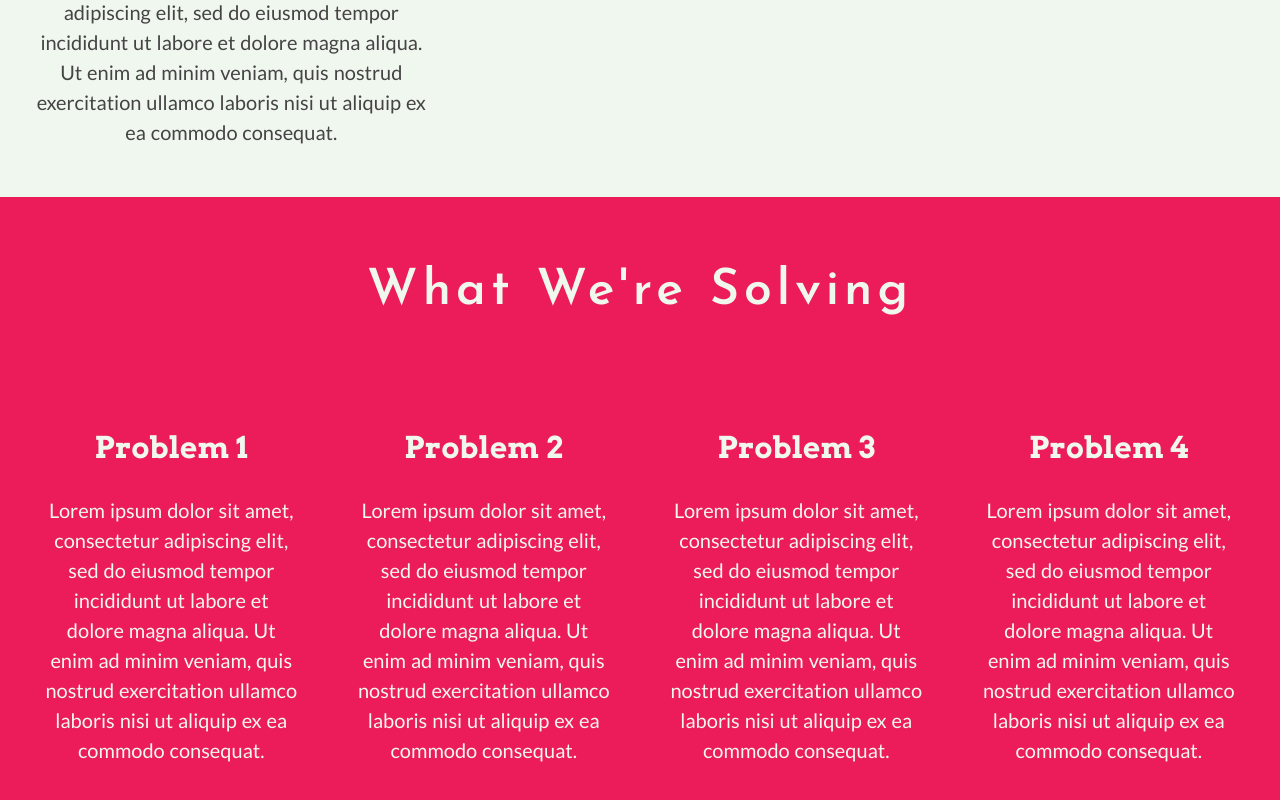
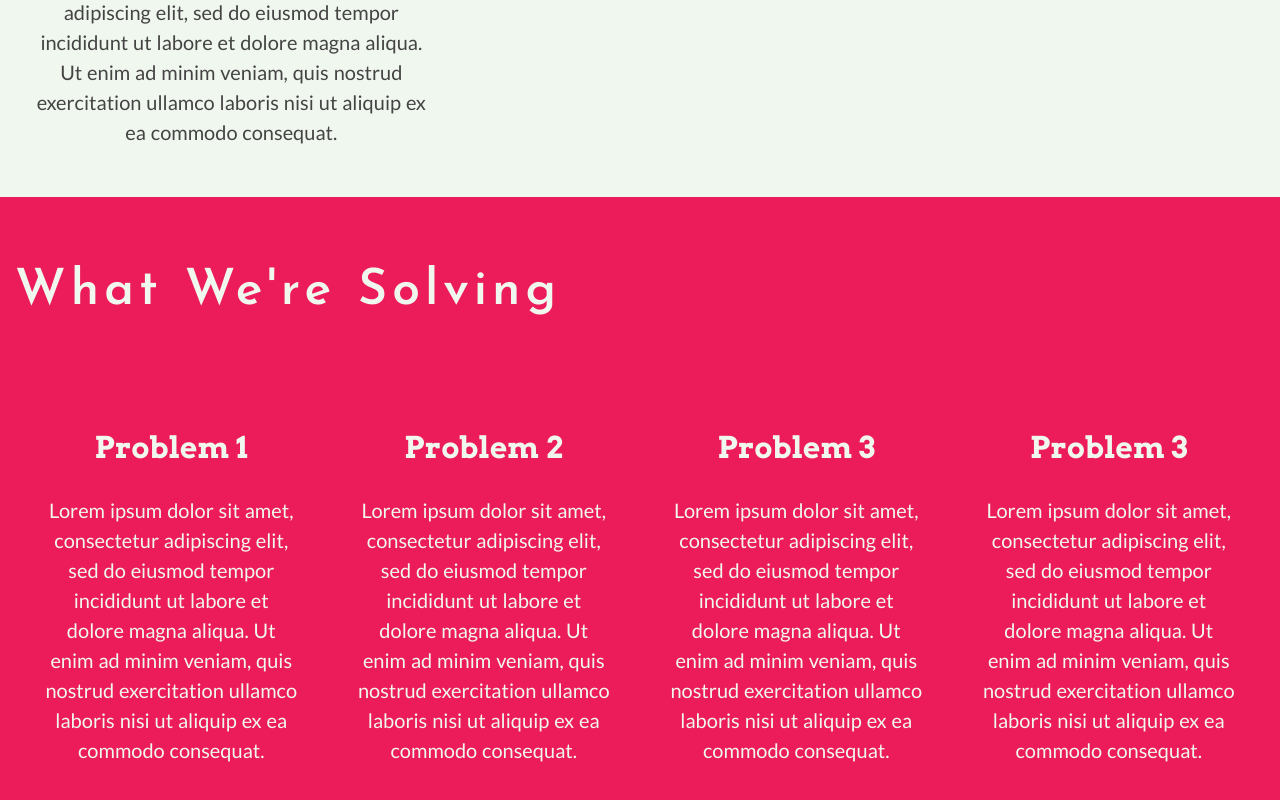
Before and after one commit to DanielJSottile/bloq4good-demo, a React (Create React App) app: page / in a window 1280 px wide. Shown: the part 504-1304 px from the top of the page. Built offline with nearby package versions, Linux system fonts and the light colour scheme.

Commit message:
scroll-animation library installed and used

```diff
--- a/package.json
+++ b/package.json
@@ -9,10 +9,12 @@
     "@types/jest": "^24.0.0",
     "@types/node": "^12.0.0",
     "@types/react": "^16.9.0",
+    "@types/react-animate-on-scroll": "^2.1.2",
     "@types/react-dom": "^16.9.0",
     "@types/react-router-dom": "^5.1.5",
     "node-sass": "^4.14.1",
     "react": "^16.13.1",
+    "react-animate-on-scroll": "^2.1.5",
     "react-dom": "^16.13.1",
     "react-router-dom": "^5.2.0",
     "react-scripts": "3.4.3",
--- a/src/Components/App/App.tsx
+++ b/src/Components/App/App.tsx
@@ -4,10 +4,9 @@ import { Route, Switch } from 'react-router-dom';
 import ErrorPage from '../ErrorPage/Errorpage';
 import LandingPage from '../../Routes/Landing/LandingPage';
 import NotFoundPage from '../../Routes/NotFoundPage/NotFoundPage';
-
 import './App.css';
 
-const App = (props: any) => {
+const App = (props: any): JSX.Element => {
   return (
     <Fragment>
       <main>
--- a/src/Components/Clients/Clients.tsx
+++ b/src/Components/Clients/Clients.tsx
@@ -1,7 +1,7 @@
 import React from 'react';
 import { Fragment } from 'react';
 
-const Clients = (props: any) => {
+const Clients = (props: any): JSX.Element => {
   return <Fragment />;
 };
 
--- a/src/Components/Footer/Footer.tsx
+++ b/src/Components/Footer/Footer.tsx
@@ -1,7 +1,7 @@
 import React from 'react';
 import { Fragment } from 'react';
 
-const Footer = (props: any) => {
+const Footer = (props: any): JSX.Element => {
   return <Fragment />;
 };
 
--- a/src/Components/HowItWorks/HowItWorks.tsx
+++ b/src/Components/HowItWorks/HowItWorks.tsx
@@ -1,7 +1,7 @@
 import React from 'react';
 import { Fragment } from 'react';
 
-const HowItWorks = (props: any) => {
+const HowItWorks = (props: any): JSX.Element => {
   return <Fragment />;
 };
 
--- a/src/Components/Navigation/Navigation.tsx
+++ b/src/Components/Navigation/Navigation.tsx
@@ -3,7 +3,7 @@ import { Fragment } from 'react';
 import { NavLink } from 'react-router-dom';
 import './Navigation.scss';
 
-const Navigation = (props: any) => {
+const Navigation = (props: any): JSX.Element => {
   return (
     <Fragment>
       <img
--- a/src/Components/Parallax/Parallax.tsx
+++ b/src/Components/Parallax/Parallax.tsx
@@ -2,7 +2,7 @@ import React from 'react';
 import { useSpring, animated } from 'react-spring';
 import './Parallax.scss';
 
-const Parallax = (props: any) => {
+const Parallax = (props: any): JSX.Element => {
   return (
     <section>
       <div className="parallax-section-container">
--- a/src/Components/Problems/Problems.scss
+++ b/src/Components/Problems/Problems.scss
@@ -1,4 +1,8 @@
 @import '../../index.scss';
+
+.left {
+  text-align: left;
+}
 
 .problems-section {
   color: $mint-cream;
@@ -20,3 +24,45 @@
   transition: 0.3s;
   background-color: #a51440;
 }
+
+.fade-in-up {
+  -webkit-animation: slide-in-top 0.8s cubic-bezier(0.25, 0.46, 0.45, 0.94) both;
+  animation: slide-in-top 0.8s cubic-bezier(0.25, 0.46, 0.45, 0.94) both;
+}
+
+/* ----------------------------------------------
+ * Generated by Animista on 2020-9-30 1:2:5
+ * Licensed under FreeBSD License.
+ * See http://animista.net/license for more info.
+ * w: http://animista.net, t: @cssanimista
+ * ---------------------------------------------- */
+
+/**
+ * ----------------------------------------
+ * animation slide-in-top
+ * ----------------------------------------
+ */
+@-webkit-keyframes slide-in-top {
+  0% {
+    -webkit-transform: translateY(-1000px);
+    transform: translateY(-1000px);
+    opacity: 0;
+  }
+  100% {
+    -webkit-transform: translateY(0);
+    transform: translateY(0);
+    opacity: 1;
+  }
+}
+@keyframes slide-in-top {
+  0% {
+    -webkit-transform: translateY(-1000px);
+    transform: translateY(-1000px);
+    opacity: 0;
+  }
+  100% {
+    -webkit-transform: translateY(0);
+    transform: translateY(0);
+    opacity: 1;
+  }
+}
--- a/src/Components/Problems/Problems.tsx
+++ b/src/Components/Problems/Problems.tsx
@@ -1,48 +1,57 @@
 import React from 'react';
+import ScrollAnimation from 'react-animate-on-scroll';
 import './Problems.scss';
 
-const Problems = (props: any) => {
+const Problems = (props: any): JSX.Element => {
   // could modularize this in the future
 
   return (
     <section className="problems-section">
-      <h1>What We're Solving</h1>
+      <h1 className="left">What We're Solving</h1>
       <div className="problems-container">
         <div className="problems">
+          <ScrollAnimation animateIn="fade-in-up">
             <h2>Problem 1</h2>
             <p>
               Lorem ipsum dolor sit amet, consectetur adipiscing elit, sed do
-            eiusmod tempor incididunt ut labore et dolore magna aliqua. Ut enim
-            ad minim veniam, quis nostrud exercitation ullamco laboris nisi ut
-            aliquip ex ea commodo consequat.
+              eiusmod tempor incididunt ut labore et dolore magna aliqua. Ut
+              enim ad minim veniam, quis nostrud exercitation ullamco laboris
+              nisi ut aliquip ex ea commodo consequat.
             </p>
+          </ScrollAnimation>
         </div>
         <div className="problems">
+          <ScrollAnimation animateIn="fade-in-up">
             <h2>Problem 2</h2>
             <p>
               Lorem ipsum dolor sit amet, consectetur adipiscing elit, sed do
-            eiusmod tempor incididunt ut labore et dolore magna aliqua. Ut enim
-            ad minim veniam, quis nostrud exercitation ullamco laboris nisi ut
-            aliquip ex ea commodo consequat.
+              eiusmod tempor incididunt ut labore et dolore magna aliqua. Ut
+              enim ad minim veniam, quis nostrud exercitation ullamco laboris
+              nisi ut aliquip ex ea commodo consequat.
             </p>
+          </ScrollAnimation>
         </div>
         <div className="problems">
+          <ScrollAnimation animateIn="fade-in-up">
             <h2>Problem 3</h2>
             <p>
               Lorem ipsum dolor sit amet, consectetur adipiscing elit, sed do
-            eiusmod tempor incididunt ut labore et dolore magna aliqua. Ut enim
-            ad minim veniam, quis nostrud exercitation ullamco laboris nisi ut
-            aliquip ex ea commodo consequat.
+              eiusmod tempor incididunt ut labore et dolore magna aliqua. Ut
+              enim ad minim veniam, quis nostrud exercitation ullamco laboris
+              nisi ut aliquip ex ea commodo consequat.
             </p>
+          </ScrollAnimation>
         </div>
         <div className="problems">
-          <h2>Problem 4</h2>
+          <ScrollAnimation animateIn="fade-in-up">
+            <h2>Problem 3</h2>
             <p>
               Lorem ipsum dolor sit amet, consectetur adipiscing elit, sed do
-            eiusmod tempor incididunt ut labore et dolore magna aliqua. Ut enim
-            ad minim veniam, quis nostrud exercitation ullamco laboris nisi ut
-            aliquip ex ea commodo consequat.
+              eiusmod tempor incididunt ut labore et dolore magna aliqua. Ut
+              enim ad minim veniam, quis nostrud exercitation ullamco laboris
+              nisi ut aliquip ex ea commodo consequat.
             </p>
+          </ScrollAnimation>
         </div>
       </div>
     </section>
--- a/src/Routes/Landing/LandingPage.tsx
+++ b/src/Routes/Landing/LandingPage.tsx
@@ -7,7 +7,7 @@ import HowItWorks from '../../Components/HowItWorks/HowItWorks';
 import Clients from '../../Components/Clients/Clients';
 import Footer from '../../Components/Footer/Footer';
 
-const LandingPage = (props: any) => {
+const LandingPage = (props: any): JSX.Element => {
   return (
     <Fragment>
       <Navigation />
--- a/src/Routes/NotFoundPage/NotFoundPage.tsx
+++ b/src/Routes/NotFoundPage/NotFoundPage.tsx
@@ -1,7 +1,7 @@
 import React from 'react';
 import { Fragment } from 'react';
 
-const NotFoundPage = (props: any) => {
+const NotFoundPage = (props: any): JSX.Element => {
   return <Fragment />;
 };
 
```
Also changed, not shown: 1 other file (tests, documents, lock files or other folders). Lines whose indentation alone changed are shown as unchanged.
